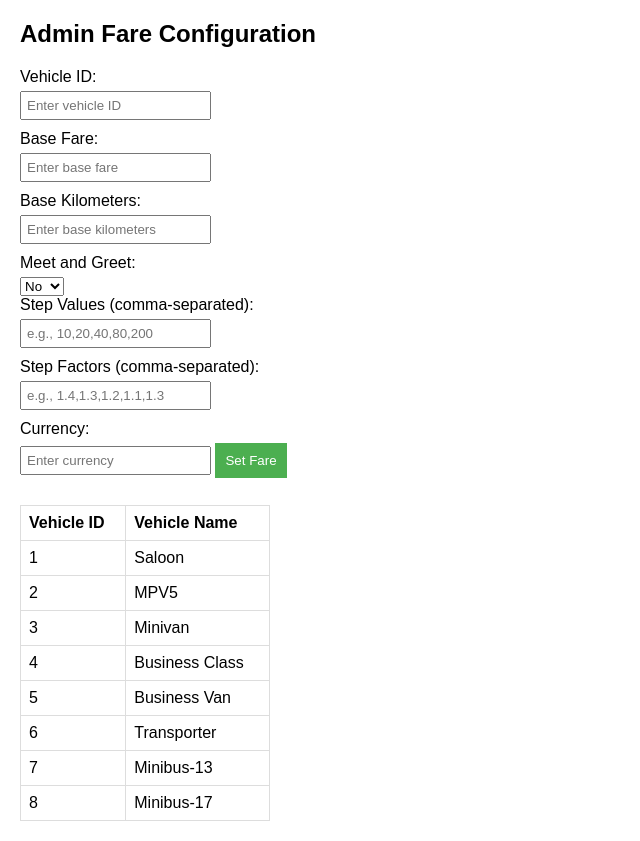
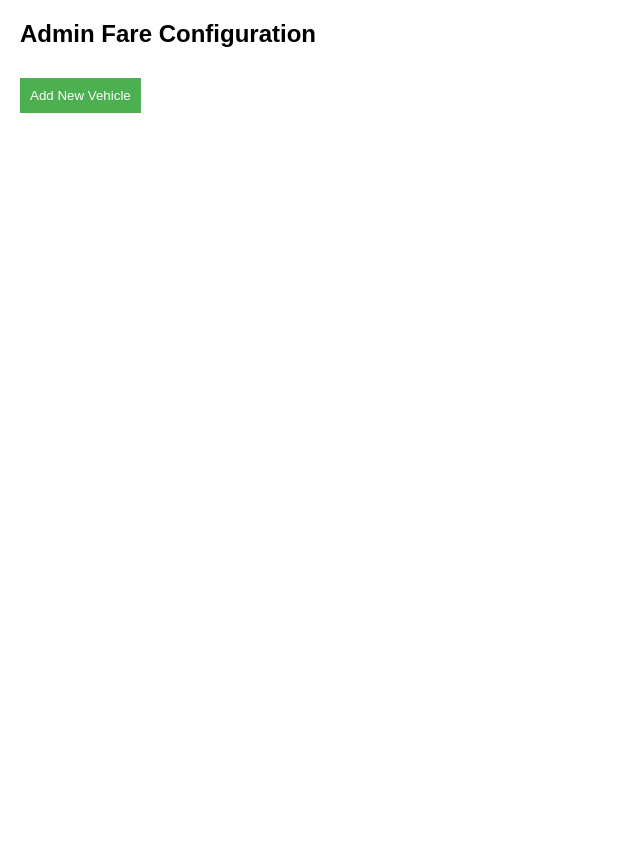
Before and after one commit to hnynazeeb/leamigo.github.io, a plain HTML site: page test.html in a window 1280 px wide. Shown: the whole page, without its empty margins (0-640 px from the left). After the commit the page ends 800 px from the top, so only its background shows below. Drawn offline with Linux system fonts and the light colour scheme.

Commit message:
Update test.html
add multiple vehicle

```diff
--- a/test.html
+++ b/test.html
@@ -23,6 +23,7 @@
             color: white;
             border: none;
             cursor: pointer;
+            margin-top: 10px;
         }
         button:hover {
             background-color: #45a049;
@@ -43,106 +44,89 @@
 
 <h2>Admin Fare Configuration</h2>
 
-<form id="adminForm">
-    <label for="vehicleId">Vehicle ID:</label>
-    <input type="number" id="vehicleId" name="vehicleId" min="1" placeholder="Enter vehicle ID">
+<div id="vehicleConfigurations">
+    <!-- Vehicle configuration forms will be added here dynamically -->
+</div>
 
-    <label for="baseFare">Base Fare:</label>
-    <input type="number" id="baseFare" name="baseFare" min="0" placeholder="Enter base fare">
+<button type="button" onclick="addVehicle()">Add New Vehicle</button>
 
-    <label for="baseKm">Base Kilometers:</label>
-    <input type="number" id="baseKm" name="baseKm" min="0" placeholder="Enter base kilometers">
+<script>
+    let vehicleCount = 1;
 
-    <label for="meetAndGreet">Meet and Greet:</label>
-    <select id="meetAndGreet" name="meetAndGreet">
+    function addVehicle() {
+        const vehicleConfigurationsDiv = document.getElementById('vehicleConfigurations');
+
+        const vehicleForm = document.createElement('form');
+        vehicleForm.innerHTML = `
+            <h3>Vehicle Configuration ${vehicleCount}</h3>
+            <label for="vehicleId${vehicleCount}">Vehicle ID:</label>
+            <input type="number" id="vehicleId${vehicleCount}" name="vehicleId" min="1" placeholder="Enter vehicle ID">
+
+            <label for="baseFare${vehicleCount}">Base Fare:</label>
+            <input type="number" id="baseFare${vehicleCount}" name="baseFare" min="0" placeholder="Enter base fare">
+
+            <label for="baseKm${vehicleCount}">Base Kilometers:</label>
+            <input type="number" id="baseKm${vehicleCount}" name="baseKm" min="0" placeholder="Enter base kilometers">
+
+            <label for="meetAndGreet${vehicleCount}">Meet and Greet:</label>
+            <select id="meetAndGreet${vehicleCount}" name="meetAndGreet">
                 <option value="no">No</option>
                 <option value="yes">Yes</option>
             </select>
 
-    <div id="meetAndGreetCostContainer" style="display: none;">
-        <label for="meetAndGreetCost">Meet and Greet Cost:</label>
-        <input type="number" id="meetAndGreetCost" name="meetAndGreetCost" min="0" placeholder="Enter meet and greet cost">
+            <div id="meetAndGreetCostContainer${vehicleCount}" style="display: none;">
+                <label for="meetAndGreetCost${vehicleCount}">Meet and Greet Cost:</label>
+                <input type="number" id="meetAndGreetCost${vehicleCount}" name="meetAndGreetCost" min="0" placeholder="Enter meet and greet cost">
             </div>
 
-    <label for="stepValues">Step Values (comma-separated):</label>
-    <input type="text" id="stepValues" name="stepValues" placeholder="e.g., 10,20,40,80,200">
+            <label for="stepValues${vehicleCount}">Step Values (comma-separated):</label>
+            <input type="text" id="stepValues${vehicleCount}" name="stepValues" placeholder="e.g., 10,20,40,80,200">
 
-    <label for="stepFactors">Step Factors (comma-separated):</label>
-    <input type="text" id="stepFactors" name="stepFactors" placeholder="e.g., 1.4,1.3,1.2,1.1,1.3">
+            <label for="stepFactors${vehicleCount}">Step Factors (comma-separated):</label>
+            <input type="text" id="stepFactors${vehicleCount}" name="stepFactors" placeholder="e.g., 1.4,1.3,1.2,1.1,1.3">
 
-    <label for="currency">Currency:</label>
-    <input type="text" id="currency" name="currency" placeholder="Enter currency">
+            <label for="currency${vehicleCount}">Currency:</label>
+            <input type="text" id="currency${vehicleCount}" name="currency" placeholder="Enter currency">
+        `;
 
-    <button type="button" onclick="setFare()">Set Fare</button>
-</form>
+        vehicleConfigurationsDiv.appendChild(vehicleForm);
 
-<table>
-    <tr>
-        <th>Vehicle ID</th>
-        <th>Vehicle Name</th>
-    </tr>
-    <tr>
-        <td>1</td>
-        <td>Saloon</td>
-    </tr>
-    <tr>
-        <td>2</td>
-        <td>MPV5</td>
-    </tr>
-    <tr>
-        <td>3</td>
-        <td>Minivan</td>
-    </tr>
-    <tr>
-        <td>4</td>
-        <td>Business Class</td>
-    </tr>
-    <tr>
-        <td>5</td>
-        <td>Business Van</td>
-    </tr>
-    <tr>
-        <td>6</td>
-        <td>Transporter</td>
-    </tr>
-    <tr>
-        <td>7</td>
-        <td>Minibus-13</td>
-    </tr>
-    <tr>
-        <td>8</td>
-        <td>Minibus-17</td>
-    </tr>
-</table>
-
-<script>
-    document.getElementById('meetAndGreet').addEventListener('change', function () {
-        const meetAndGreetCostContainer = document.getElementById('meetAndGreetCostContainer');
-        const meetAndGreetCostInput = document.getElementById('meetAndGreetCost');
+        document.getElementById(`meetAndGreet${vehicleCount}`).addEventListener('change', function () {
+            const meetAndGreetCostContainer = document.getElementById(`meetAndGreetCostContainer${vehicleCount}`);
+            const meetAndGreetCostInput = document.getElementById(`meetAndGreetCost${vehicleCount}`);
 
             if (this.value === 'yes') {
+                meetAndGreetCostContainer.style.display = 'none';
+                meetAndGreetCostInput.value = '';  // Reset the value when switching to "Yes"
+            } else {
                 meetAndGreetCostContainer.style.display = 'block';
-        } else {
-            meetAndGreetCostContainer.style.display = 'none';
-            meetAndGreetCostInput.value = '';  // Reset the value when switching to "No"
             }
         });
 
+        vehicleCount++;
+    }
+
     function setFare() {
-        const vehicleId = document.getElementById('vehicleId').value;
-        const baseFare = document.getElementById('baseFare').value;
-        const baseKm = document.getElementById('baseKm').value;
-        const meetAndGreet = document.getElementById('meetAndGreet').value;
-        const meetAndGreetCost = document.getElementById('meetAndGreetCost').value;
-        const stepValues = document.getElementById('stepValues').value.split(',').map(Number);
-        const stepFactors = document.getElementById('stepFactors').value.split(',').map(Number);
-        const currency = document.getElementById('currency').value;
+        // Logic to set fare for all vehicles can be implemented here.
+        // You can loop through the dynamically created forms and extract the values.
+        // For simplicity, I'm just logging the values for now.
+        const vehicleForms = document.querySelectorAll('form');
+        const fareConfigurations = [];
 
-        // Create the JSON object based on the entered values.
+        vehicleForms.forEach((form, index) => {
+            const vehicleId = form.querySelector(`#vehicleId${index + 1}`).value;
+            const baseFare = form.querySelector(`#baseFare${index + 1}`).value;
+            const baseKm = form.querySelector(`#baseKm${index + 1}`).value;
+            const meetAndGreet = form.querySelector(`#meetAndGreet${index + 1}`).value;
+            const meetAndGreetCost = meetAndGreet === 'yes' ? 0 : form.querySelector(`#meetAndGreetCost${index + 1}`).value;
+            const stepValues = form.querySelector(`#stepValues${index + 1}`).value.split(',').map(Number);
+            const stepFactors = form.querySelector(`#stepFactors${index + 1}`).value.split(',').map(Number);
+            const currency = form.querySelector(`#currency${index + 1}`).value;
+
             const fareConfig = {
                 "formula": {
                     "meet": {
-                    "cost": meetAndGreet === 'yes' ? parseFloat(meetAndGreetCost) : 0,
+                        "cost": parseFloat(meetAndGreetCost),
                         "included": meetAndGreet === 'yes' ? 1 : 0
                     },
                     "step": {}
@@ -152,13 +136,16 @@
                 "vehicle_id": parseInt(vehicleId)
             };
 
-        stepValues.forEach((value, index) => {
-            fareConfig.formula.step[value] = stepFactors[index];
+            stepValues.forEach((value, stepIndex) => {
+                fareConfig.formula.step[value] = stepFactors[stepIndex];
             });
 
-        // You can use the fareConfig object as needed (e.g., send it to the server, update an existing JSON, etc.).
-        console.log("Fare configuration set:", fareConfig);
-        alert("Fare configuration set!");  // You can replace this with your specific action.
+            fareConfigurations.push(fareConfig);
+        });
+
+        // You can use the fareConfigurations array as needed (e.g., send it to the server, update an existing JSON, etc.).
+        console.log("Fare configurations set:", fareConfigurations);
+        alert("Fare configurations set!");  // You can replace this with your specific action.
     }
 </script>
 
```
Lines whose indentation alone changed are shown as unchanged.
